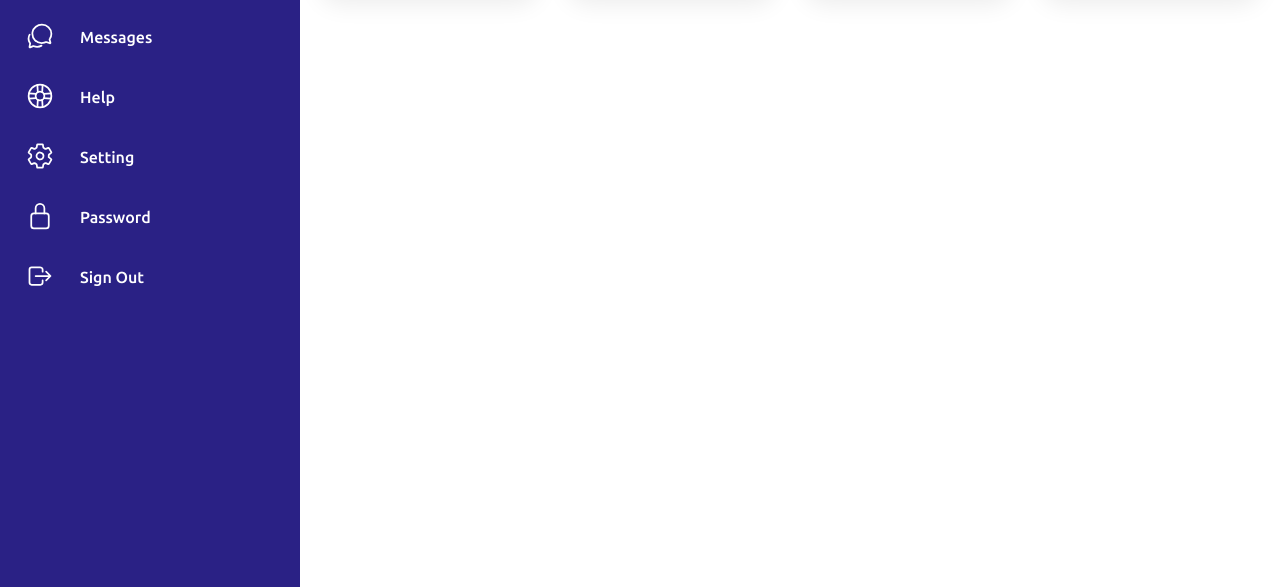
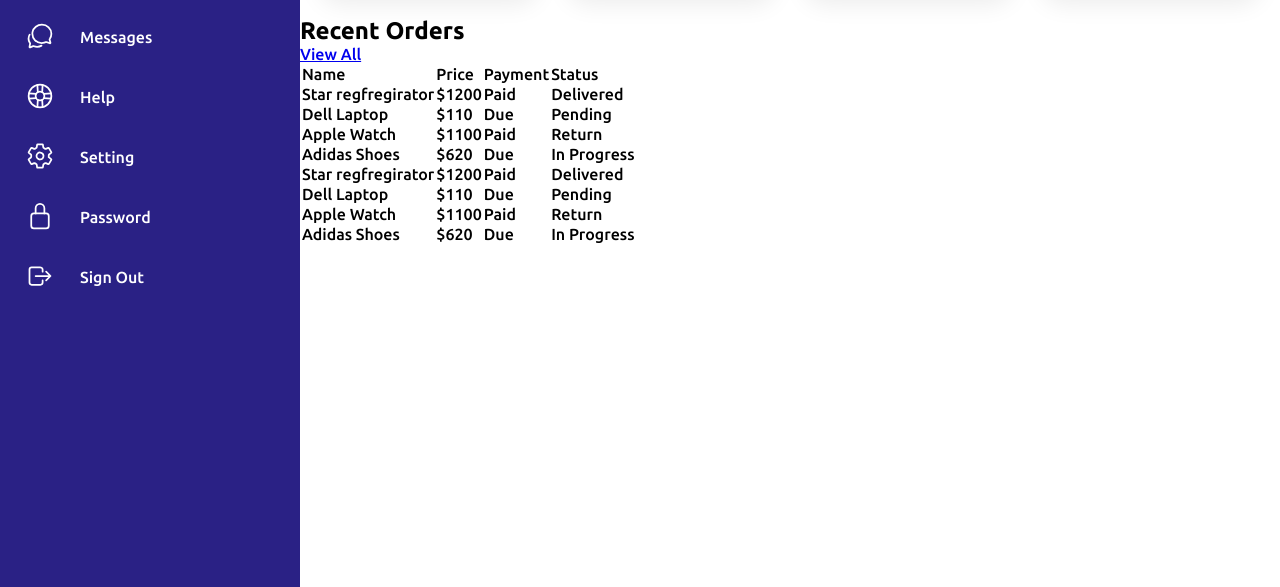
Before and after one commit to khalilo2ya/__AdminDashboardResponsive, a plain HTML site: page index.html in a window 1280 px wide. Shown: the part 213-800 px from the top of the page. Drawn offline with nearby package versions, Linux system fonts and the light colour scheme.

Commit message:
order list start

```diff
--- a/assets/css/style.css
+++ b/assets/css/style.css
@@ -246,3 +246,4 @@ body{
 .cardBox .card:hover .iconBx{
     color: var(--white);
 }
+/* ------ order details list ------------ */
--- a/index.html
+++ b/index.html
@@ -87,6 +87,7 @@
 
     <!-- ===================== main ===================== -->
     <div class="main">
+        <!-- ----- toggle --- -->
         <div class="topbar">
             <div class="toggle">
                 <ion-icon name="menu-outline"></ion-icon>
@@ -142,6 +143,77 @@
             </div>
 
         </div>
+
+        <!-- -- details ---- -->
+        <div class="details">
+            <div class="recentOrders">
+                <div class="cardHeader">
+                    <h2>Recent Orders</h2>
+                    <a href="#" class="btn">View All</a>
+                    <table>
+                        <thead>
+                            <tr>
+                                <td>Name</td>
+                                <td>Price</td>
+                                <td>Payment</td>
+                                <td>Status</td>
+                            </tr>
+                        </thead>
+                        <tbody>
+                            <tr>
+                                <td>Star regfregirator</td>
+                                <td>$1200</td>
+                                <td>Paid</td>
+                                <td><span class="status delivered"> Delivered</span></td>
+                            </tr>
+                            <tr>
+                                <td>Dell Laptop</td>
+                                <td>$110</td>
+                                <td>Due</td>
+                                <td><span class="status pending"> Pending</span></td>
+                            </tr>
+                            <tr>
+                                <td>Apple Watch</td>
+                                <td>$1100</td>
+                                <td>Paid</td>
+                                <td><span class="status return"> Return</span></td>
+                            </tr>
+                            <tr>
+                                <td>Adidas Shoes</td>
+                                <td>$620</td>
+                                <td>Due</td>
+                                <td><span class="status inProgress"> In Progress</span></td>
+                            </tr>
+                            <tr>
+                                <td>Star regfregirator</td>
+                                <td>$1200</td>
+                                <td>Paid</td>
+                                <td><span class="status delivered"> Delivered</span></td>
+                            </tr>
+                            <tr>
+                                <td>Dell Laptop</td>
+                                <td>$110</td>
+                                <td>Due</td>
+                                <td><span class="status pending"> Pending</span></td>
+                            </tr>
+                            <tr>
+                                <td>Apple Watch</td>
+                                <td>$1100</td>
+                                <td>Paid</td>
+                                <td><span class="status return"> Return</span></td>
+                            </tr>
+                            <tr>
+                                <td>Adidas Shoes</td>
+                                <td>$620</td>
+                                <td>Due</td>
+                                <td><span class="status inProgress"> In Progress</span></td>
+                            </tr>
+
+                        </tbody>
+                    </table>
+                </div>
+            </div>
+        </div>
     </div>
 
 
```
Lines whose indentation alone changed are shown as unchanged.
